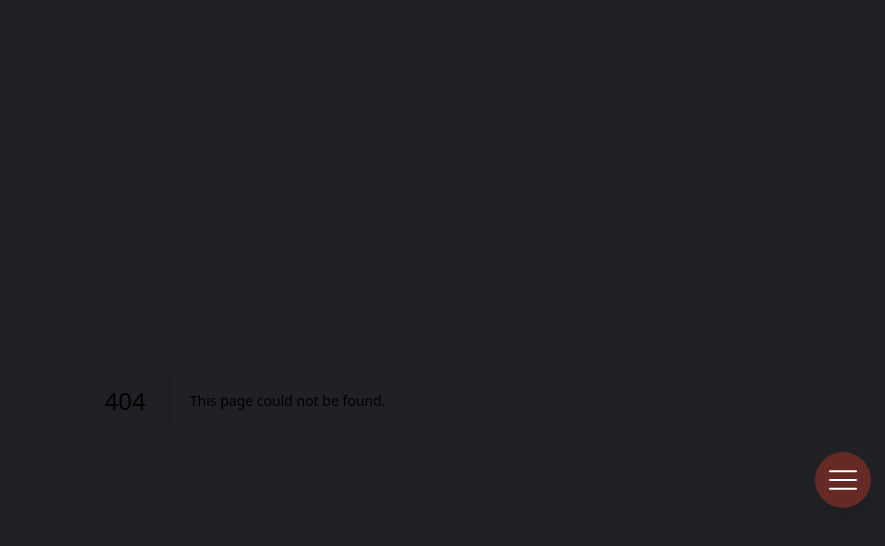
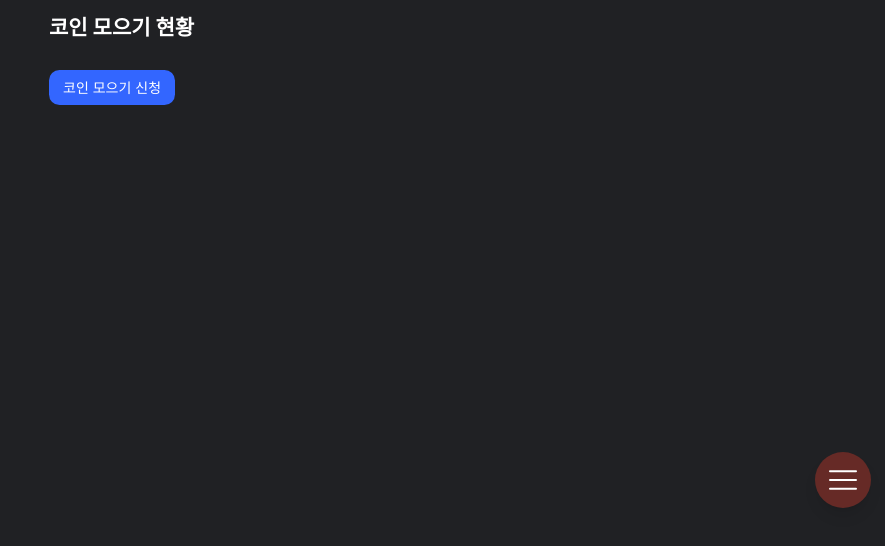
Before and after one commit to imsourceboom/nomorethink-front, a Next.js app: page /dca in a window 1280 px wide. Before the commit this address had no page. Shown: the top 546 px of the page, without its empty margins (395-1280 px from the left). Built offline with nearby package versions, Linux system fonts and the light colour scheme.

Commit message:
feat: restructure pages for DCA pages and add DcaPage

```diff
--- /dev/null
+++ b/app/(pages)/dca/page.tsx
@@ -0,0 +1,27 @@
+"use client";
+
+import React from 'react';
+import Link from 'next/link';
+import TelegramWrapper from '@/app/components/TelegramWrapper';
+import ErrorBoundary from '@/app/components/ErrorBoundary';
+
+export default function DcaPage() {
+  return (
+    <ErrorBoundary>
+      <TelegramWrapper>
+        <main className="flex flex-col items-center justify-start px-4 pb-24 bg-[var(--bg-color)]">
+          <div className="w-full max-w-md mx-auto">
+            <h1 className="text-2xl font-bold mb-8 mt-4">코인 모으기 현황</h1>
+            <button
+              type="button"
+              className="px-4 py-2 rounded-xl text-white bg-[var(--accent-color)] mb-4"
+            >
+              <Link href="/dca/add">코인 모으기 신청</Link>
+            </button>
+            {/* TODO: 신청 현황 리스트 */}
+          </div>
+        </main>
+      </TelegramWrapper>
+    </ErrorBoundary>
+  );
+}
```
